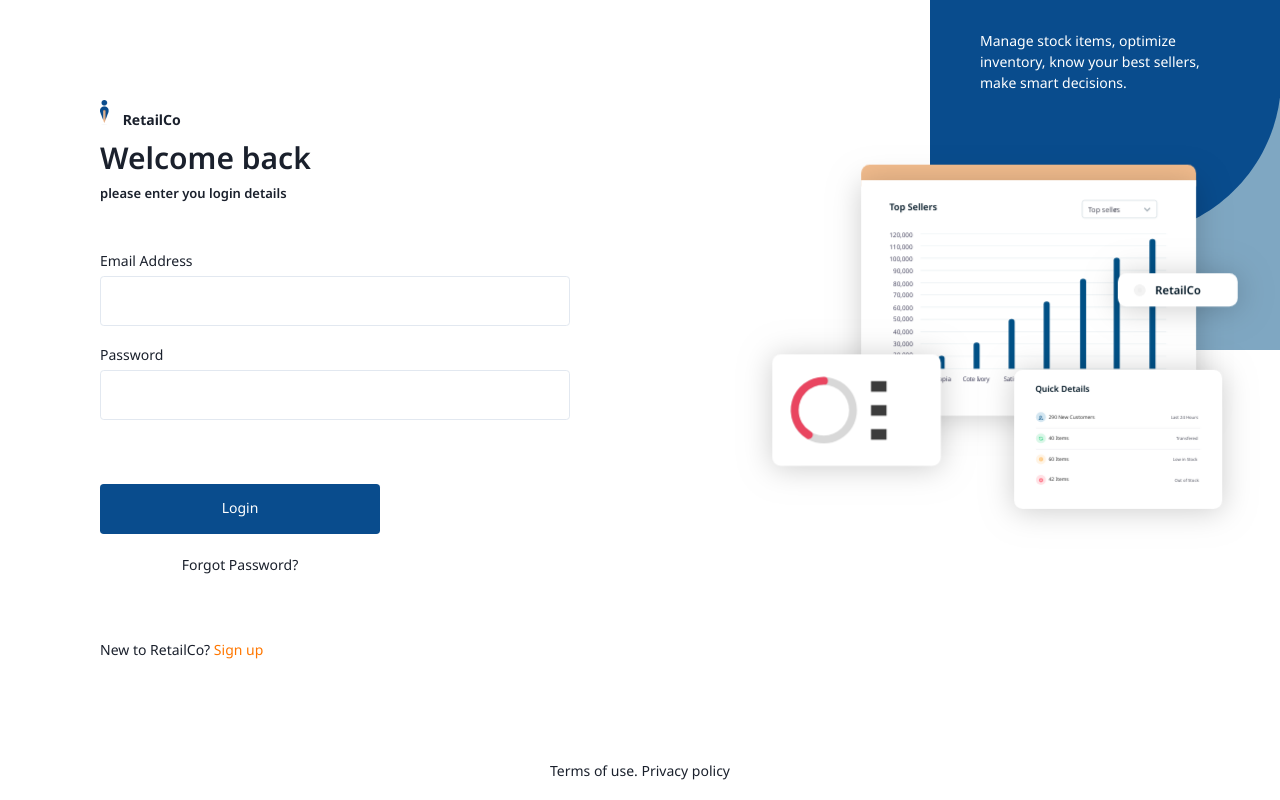
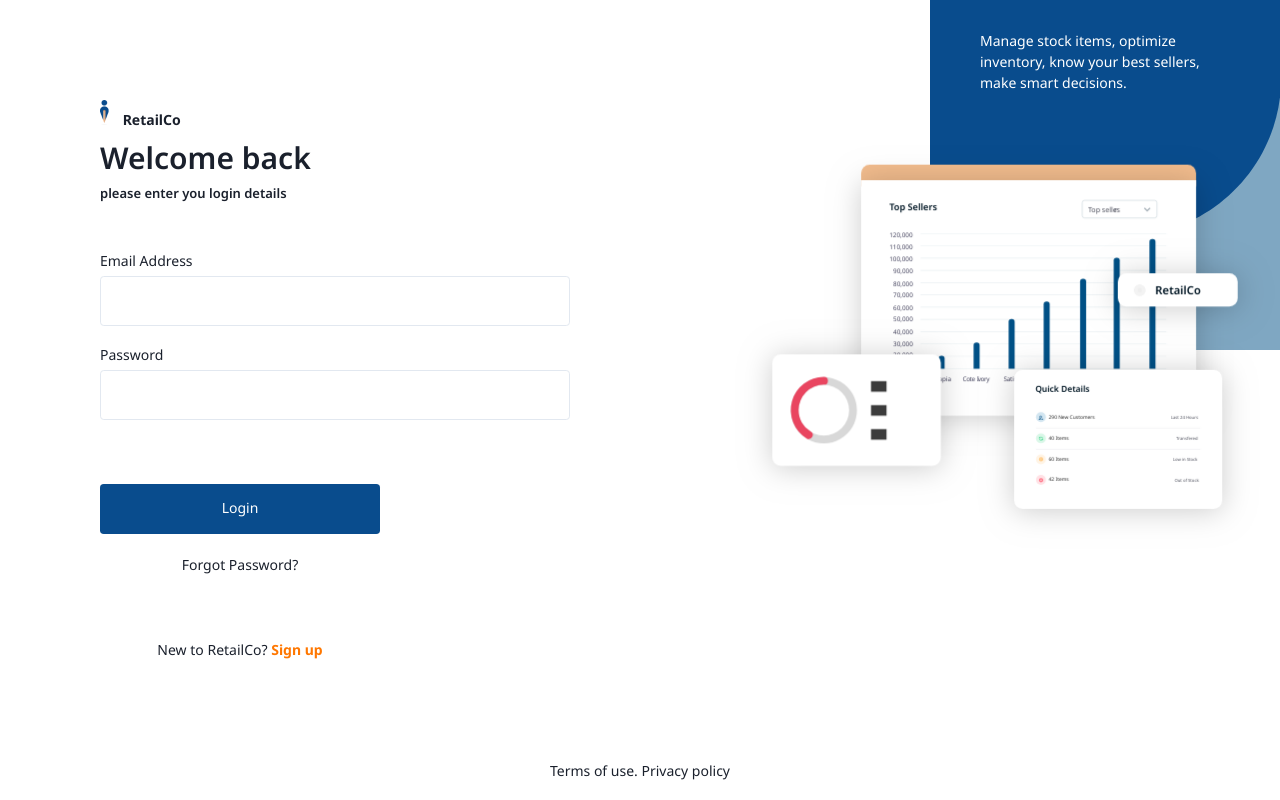
Before and after one commit to ByteQL/retailco-frontend, a React (Create React App) app: page / in a window 1280 px wide. Built offline with nearby package versions, Linux system fonts and the light colour scheme.

Commit message:
aplly color variable

```diff
--- a/src/pages/Login/_partials/LoginForm/index.tsx
+++ b/src/pages/Login/_partials/LoginForm/index.tsx
@@ -130,15 +130,18 @@
               <CustomErrorMessage>{loginError}</CustomErrorMessage>
             )}
           </FormControl>
-          <Center mt="2rem" fontSize="md">
+          <Box mt="2rem" fontSize="md" textAlign="center">
             <Link as={RouterLink} to={routePaths.forgotPassword}>
               Forgot Password?
             </Link>
-          </Center>
-          <Box mt="8vh">
-            <Box as="p">
+            <Box mt="8vh" as="p">
               New to RetailCo?{' '}
-              <Link as={RouterLink} to={routePaths.signUp} color="#FF7700">
+              <Link
+                as={RouterLink}
+                to={routePaths.signUp}
+                color="brand.orange"
+                fontWeight={700}
+              >
                 Sign up
               </Link>
             </Box>
--- a/src/theme/styles.ts
+++ b/src/theme/styles.ts
@@ -7,7 +7,7 @@
   colors: {
     brand: {
       primary: '#094C8D',
-      orange: { primary: '#FF7700' },
+      orange: '#FF7700',
       bronze: '#DDA780',
     },
     black: '#011624',
```
